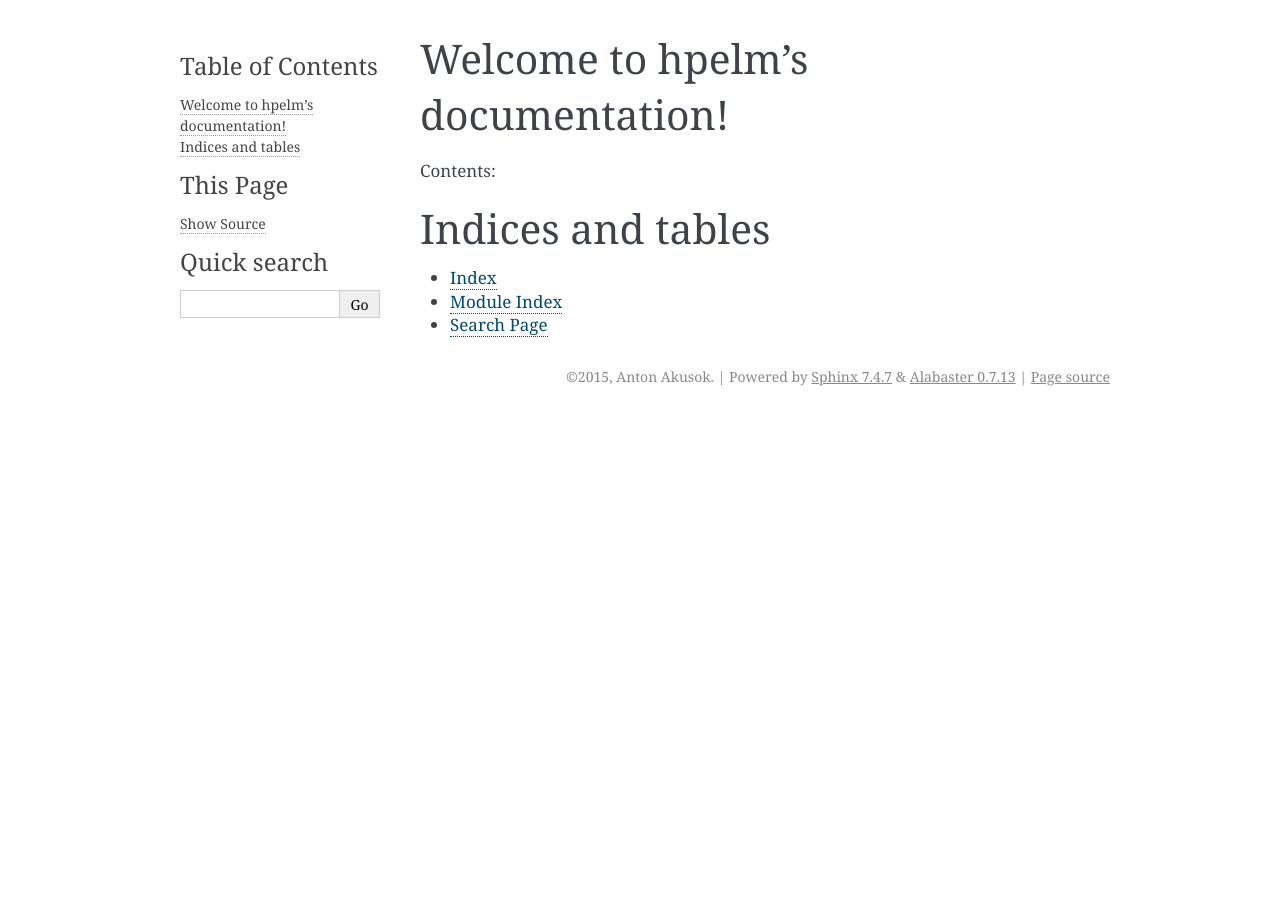
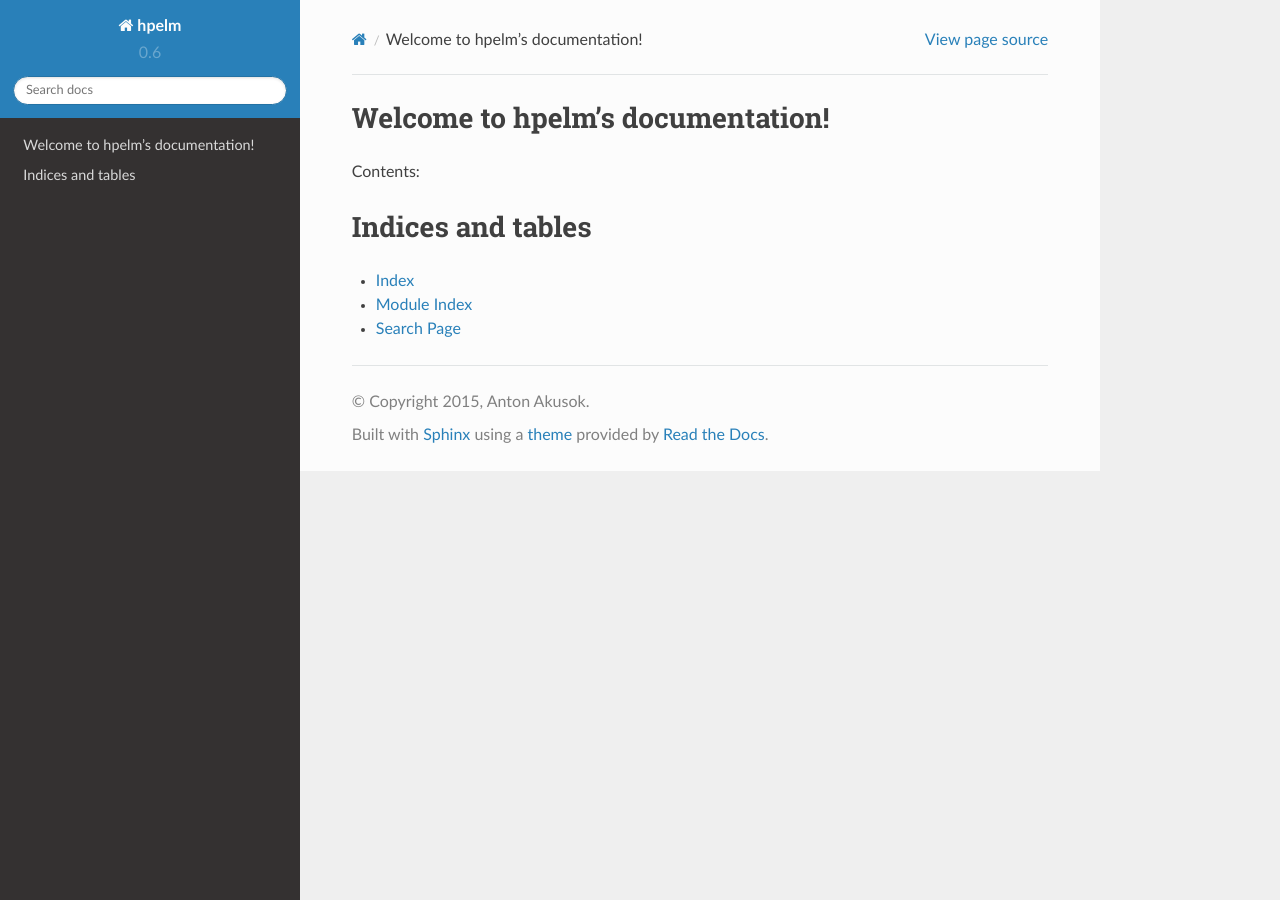
Before and after one commit to akusok/hpelm, a Sphinx documentation site: the page built from docs/index.rst, in a window 1280 px wide. Built offline with Sphinx 7.4.7 and the Read the Docs theme 2.0.0, drawn with Linux system fonts in a browser that asks for light colours; formulas are drawn with MathJax 3.

Commit message:
better Sphinx theme (I hope)

```diff
--- a/docs/conf.py
+++ b/docs/conf.py
@@ -15,6 +15,7 @@
 import sys
 import os
 import shlex
+import sphinx_rtd_theme
 
 # If extensions (or modules to document with autodoc) are in another directory,
 # add these directories to sys.path here. If the directory is relative to the
@@ -115,7 +116,8 @@ todo_include_todos = True
 
 # The theme to use for HTML and HTML Help pages.  See the documentation for
 # a list of builtin themes.
-html_theme = 'alabaster'
+#html_theme = 'alabaster'
+html_theme = "sphinx_rtd_theme"
 
 # Theme options are theme-specific and customize the look and feel of a theme
 # further.  For a list of options available for each theme, see the
@@ -124,6 +126,8 @@ html_theme = 'alabaster'
 
 # Add any paths that contain custom themes here, relative to this directory.
 #html_theme_path = []
+#html_theme_path = [sphinx_rtd_theme.get_html_theme_path()]
+html_theme_path = ["_themes", ]
 
 # The name for this set of Sphinx documents.  If None, it defaults to
 # "<project> v<release> documentation".
```
Also changed, not shown: 11 other files.
